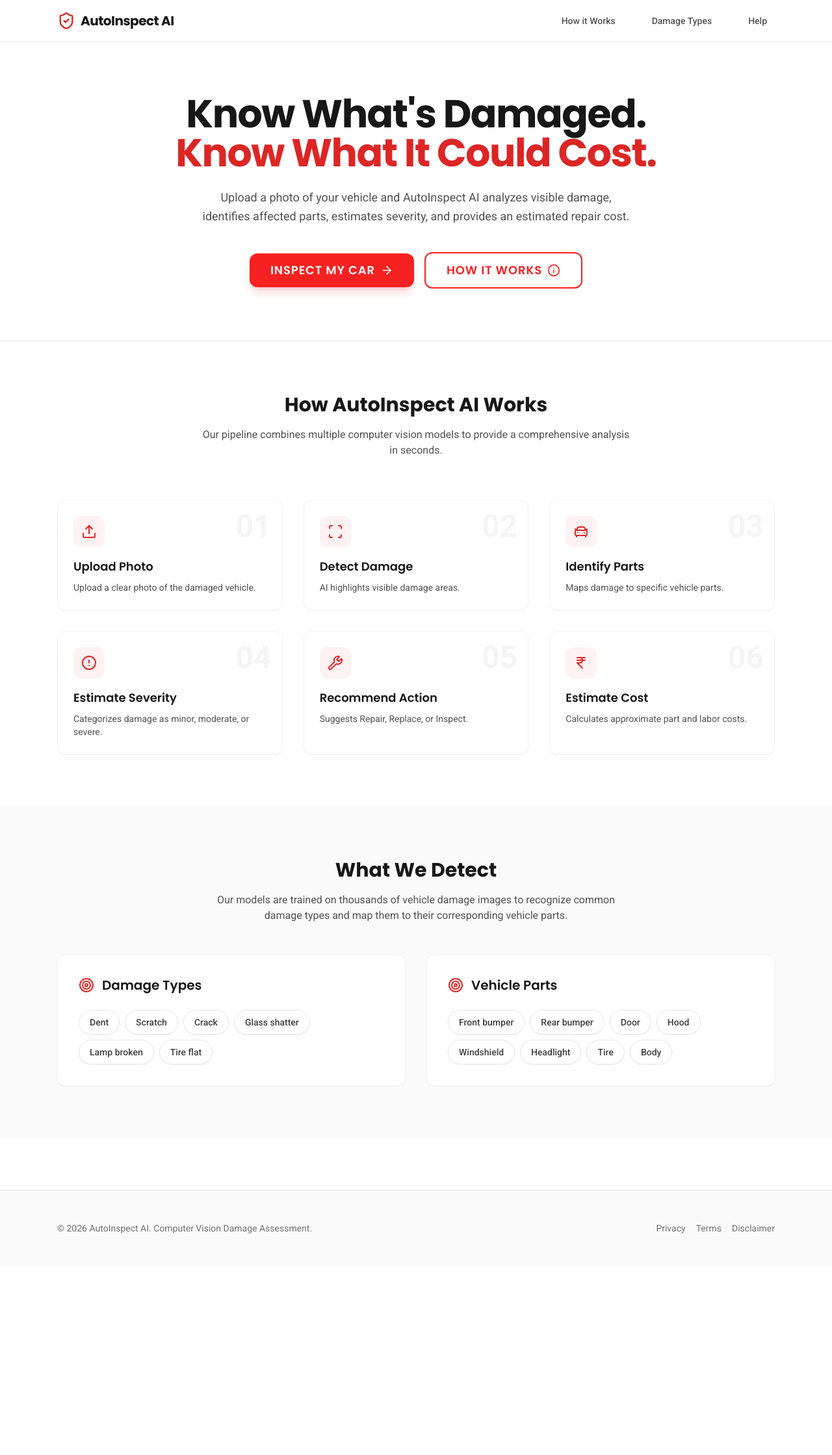
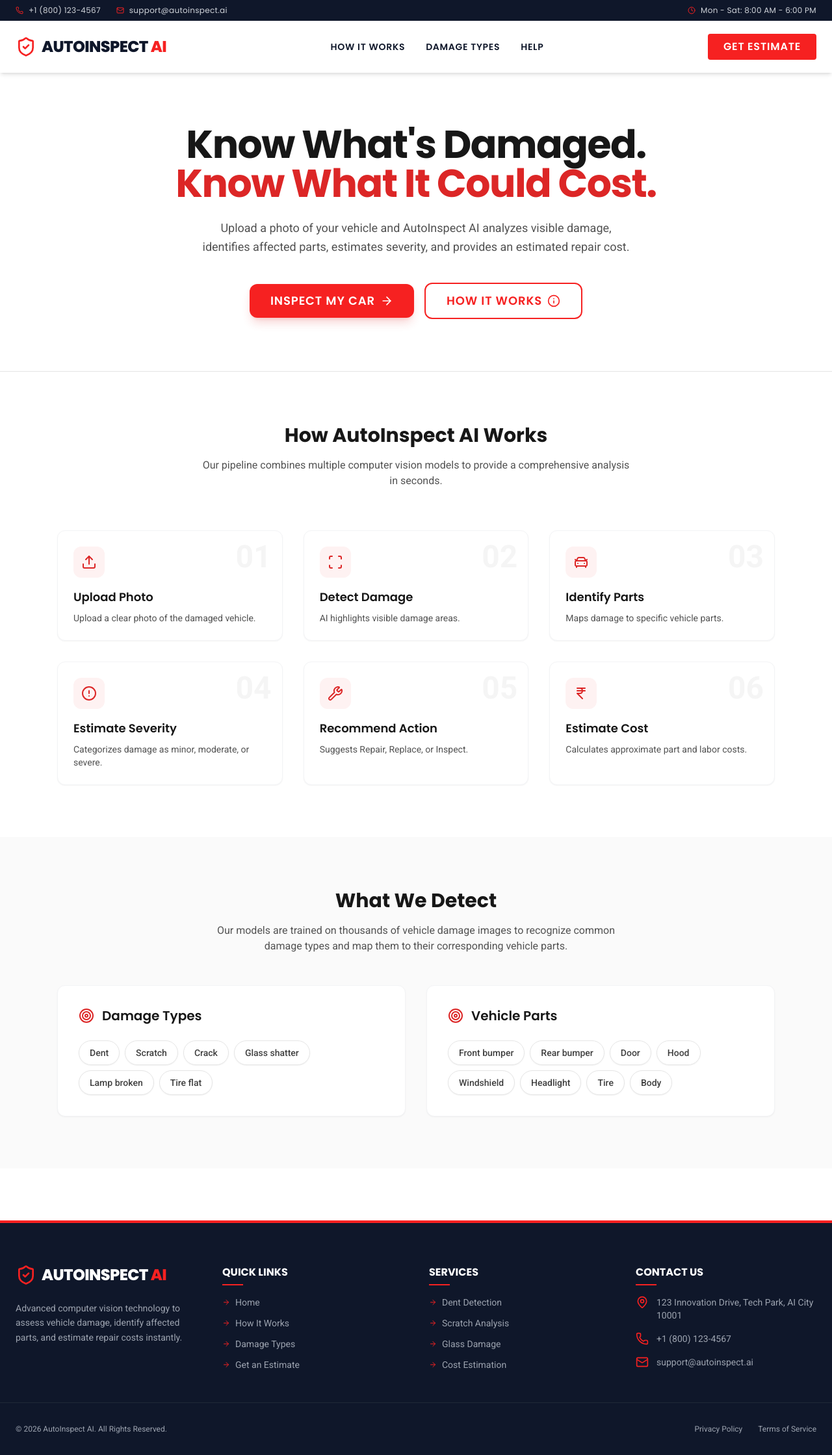
Before and after one commit to mohith012/AutoInspect-AI, a React (Vite) app in the folder apps/frontend/: page / in a window 1280 px wide. Shown: the whole page at 65% size. Before the commit the page ends 1948 px from the top, so only its background shows below. Built offline with nearby package versions, Linux system fonts and the light colour scheme.

Commit message:
Redesign layout components with dual-tier header and multi-column footer

```diff
--- a/apps/frontend/src/components/layout/Footer.jsx
+++ b/apps/frontend/src/components/layout/Footer.jsx
@@ -1,16 +1,70 @@
 import React from 'react';
+import { ShieldCheck, MapPin, Phone, Mail, ArrowRight } from 'lucide-react';
 
 export default function Footer() {
   return (
-    <footer className="w-full bg-neutral-50 border-t border-neutral-200 mt-auto">
-      <div className="max-w-6xl mx-auto px-6 py-12 flex flex-col md:flex-row items-center justify-between gap-4">
-        <div className="text-neutral-500 text-sm">
-          &copy; {new Date().getFullYear()} AutoInspect AI. Computer Vision Damage Assessment.
+    <footer className="w-full bg-dark text-gray-400 pt-16 pb-8 border-t-4 border-primary mt-auto">
+      <div className="max-w-7xl mx-auto px-6 grid grid-cols-1 md:grid-cols-2 lg:grid-cols-4 gap-10 mb-12">
+        {/* About */}
+        <div>
+          <a href="#" className="flex items-center gap-2 mb-6">
+            <ShieldCheck className="w-8 h-8 text-primary" />
+            <span className="font-display text-2xl font-extrabold text-white tracking-tight uppercase">AutoInspect <span className="text-primary">AI</span></span>
+          </a>
+          <p className="text-sm leading-relaxed mb-6">
+            Advanced computer vision technology to assess vehicle damage, identify affected parts, and estimate repair costs instantly.
+          </p>
         </div>
-        <div className="flex gap-4 text-sm text-neutral-500">
-          <a href="#" className="hover:text-neutral-900 transition">Privacy</a>
-          <a href="#" className="hover:text-neutral-900 transition">Terms</a>
-          <a href="#" className="hover:text-neutral-900 transition">Disclaimer</a>
+
+        {/* Quick Links */}
+        <div>
+          <h4 className="text-white font-display font-bold uppercase mb-6 relative inline-block after:content-[''] after:absolute after:-bottom-2 after:left-0 after:w-8 after:h-0.5 after:bg-primary">Quick Links</h4>
+          <ul className="space-y-3 text-sm">
+            <li><a href="#" className="hover:text-primary transition flex items-center gap-2"><ArrowRight className="w-3 h-3 text-primary" /> Home</a></li>
+            <li><a href="#" className="hover:text-primary transition flex items-center gap-2"><ArrowRight className="w-3 h-3 text-primary" /> How It Works</a></li>
+            <li><a href="#" className="hover:text-primary transition flex items-center gap-2"><ArrowRight className="w-3 h-3 text-primary" /> Damage Types</a></li>
+            <li><a href="#" className="hover:text-primary transition flex items-center gap-2"><ArrowRight className="w-3 h-3 text-primary" /> Get an Estimate</a></li>
+          </ul>
+        </div>
+
+        {/* Services */}
+        <div>
+          <h4 className="text-white font-display font-bold uppercase mb-6 relative inline-block after:content-[''] after:absolute after:-bottom-2 after:left-0 after:w-8 after:h-0.5 after:bg-primary">Services</h4>
+          <ul className="space-y-3 text-sm">
+            <li><a href="#" className="hover:text-primary transition flex items-center gap-2"><ArrowRight className="w-3 h-3 text-primary" /> Dent Detection</a></li>
+            <li><a href="#" className="hover:text-primary transition flex items-center gap-2"><ArrowRight className="w-3 h-3 text-primary" /> Scratch Analysis</a></li>
+            <li><a href="#" className="hover:text-primary transition flex items-center gap-2"><ArrowRight className="w-3 h-3 text-primary" /> Glass Damage</a></li>
+            <li><a href="#" className="hover:text-primary transition flex items-center gap-2"><ArrowRight className="w-3 h-3 text-primary" /> Cost Estimation</a></li>
+          </ul>
+        </div>
+
+        {/* Contact */}
+        <div>
+          <h4 className="text-white font-display font-bold uppercase mb-6 relative inline-block after:content-[''] after:absolute after:-bottom-2 after:left-0 after:w-8 after:h-0.5 after:bg-primary">Contact Us</h4>
+          <ul className="space-y-4 text-sm">
+            <li className="flex items-start gap-3">
+              <MapPin className="w-5 h-5 text-primary shrink-0" />
+              <span>123 Innovation Drive, Tech Park, AI City 10001</span>
+            </li>
+            <li className="flex items-center gap-3">
+              <Phone className="w-5 h-5 text-primary shrink-0" />
+              <span>+1 (800) 123-4567</span>
+            </li>
+            <li className="flex items-center gap-3">
+              <Mail className="w-5 h-5 text-primary shrink-0" />
+              <span>support@autoinspect.ai</span>
+            </li>
+          </ul>
+        </div>
+      </div>
+
+      <div className="max-w-7xl mx-auto px-6 pt-8 border-t border-gray-800 flex flex-col md:flex-row items-center justify-between gap-4 text-xs">
+        <div>
+          &copy; {new Date().getFullYear()} AutoInspect AI. All Rights Reserved.
+        </div>
+        <div className="flex gap-6">
+          <a href="#" className="hover:text-primary transition">Privacy Policy</a>
+          <a href="#" className="hover:text-primary transition">Terms of Service</a>
         </div>
       </div>
     </footer>
--- a/apps/frontend/src/components/layout/Header.jsx
+++ b/apps/frontend/src/components/layout/Header.jsx
@@ -1,20 +1,41 @@
 import React from 'react';
-import { ShieldCheck } from 'lucide-react';
+import { ShieldCheck, Phone, Mail, Clock } from 'lucide-react';
 
 export default function Header() {
   return (
-    <header className="w-full bg-white border-b border-neutral-200 sticky top-0 z-50">
-      <div className="max-w-6xl mx-auto px-6 h-16 flex items-center justify-between">
-        <a href="#" className="flex items-center gap-2 hover:opacity-80 transition-opacity">
-          <ShieldCheck className="w-7 h-7 text-red-600" />
-          <span className="font-display text-xl font-bold text-neutral-900 tracking-tight">AutoInspect AI</span>
-        </a>
-        <nav className="hidden md:flex gap-8 text-sm font-medium text-neutral-600">
-          <a href="#how-it-works" className="hover:text-red-600 hover:bg-red-50 px-3 py-2 rounded-lg transition-all">How it Works</a>
-          <a href="#damage-types" className="hover:text-red-600 hover:bg-red-50 px-3 py-2 rounded-lg transition-all">Damage Types</a>
-          <a href="#help" className="hover:text-red-600 hover:bg-red-50 px-3 py-2 rounded-lg transition-all">Help</a>
-        </nav>
+    <>
+      {/* Top Bar */}
+      <div className="bg-dark text-gray-300 py-2 hidden md:block">
+        <div className="max-w-7xl mx-auto px-6 flex justify-between items-center text-xs font-display tracking-wide">
+          <div className="flex gap-6">
+            <span className="flex items-center gap-2"><Phone className="w-3 h-3 text-primary" /> +1 (800) 123-4567</span>
+            <span className="flex items-center gap-2"><Mail className="w-3 h-3 text-primary" /> support@autoinspect.ai</span>
+          </div>
+          <div className="flex items-center gap-2">
+            <Clock className="w-3 h-3 text-primary" /> Mon - Sat: 8:00 AM - 6:00 PM
+          </div>
+        </div>
       </div>
-    </header>
+
+      {/* Main Nav */}
+      <header className="w-full bg-white shadow-md sticky top-0 z-50">
+        <div className="max-w-7xl mx-auto px-6 h-20 flex items-center justify-between">
+          <a href="#" className="flex items-center gap-2 hover:opacity-80 transition-opacity">
+            <ShieldCheck className="w-8 h-8 text-primary" />
+            <span className="font-display text-2xl font-extrabold text-dark tracking-tight uppercase">AutoInspect <span className="text-primary">AI</span></span>
+          </a>
+          <nav className="hidden md:flex gap-8 text-sm font-display font-semibold uppercase tracking-wider text-dark">
+            <a href="#how-it-works" className="hover:text-primary transition-colors">How it Works</a>
+            <a href="#damage-types" className="hover:text-primary transition-colors">Damage Types</a>
+            <a href="#help" className="hover:text-primary transition-colors">Help</a>
+          </nav>
+          <div className="hidden md:block">
+            <button className="bg-primary hover:bg-primary-hover text-white font-display font-semibold uppercase tracking-wider px-6 py-2 rounded transition-colors">
+              Get Estimate
+            </button>
+          </div>
+        </div>
+      </header>
+    </>
   );
 }
```
